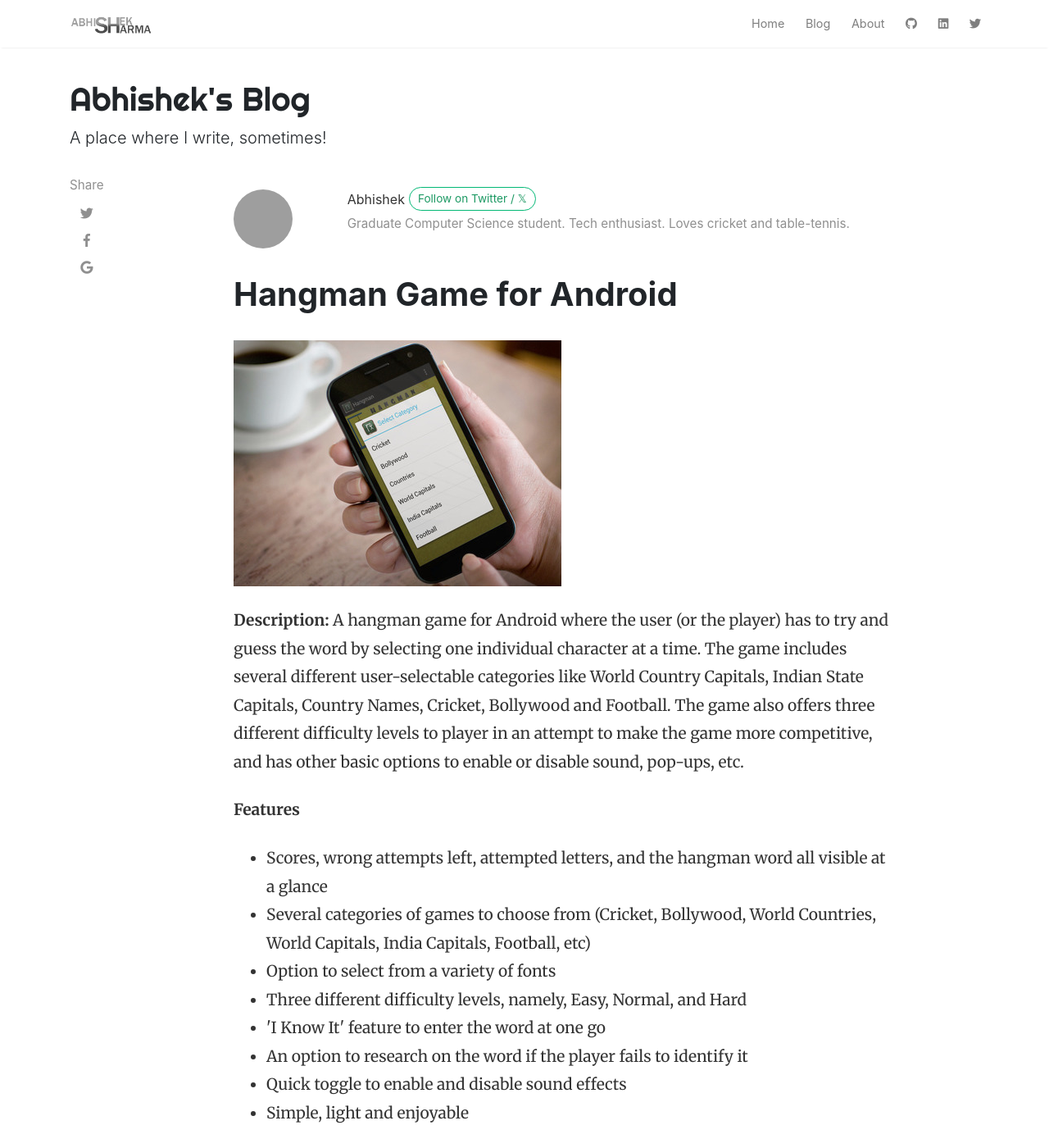
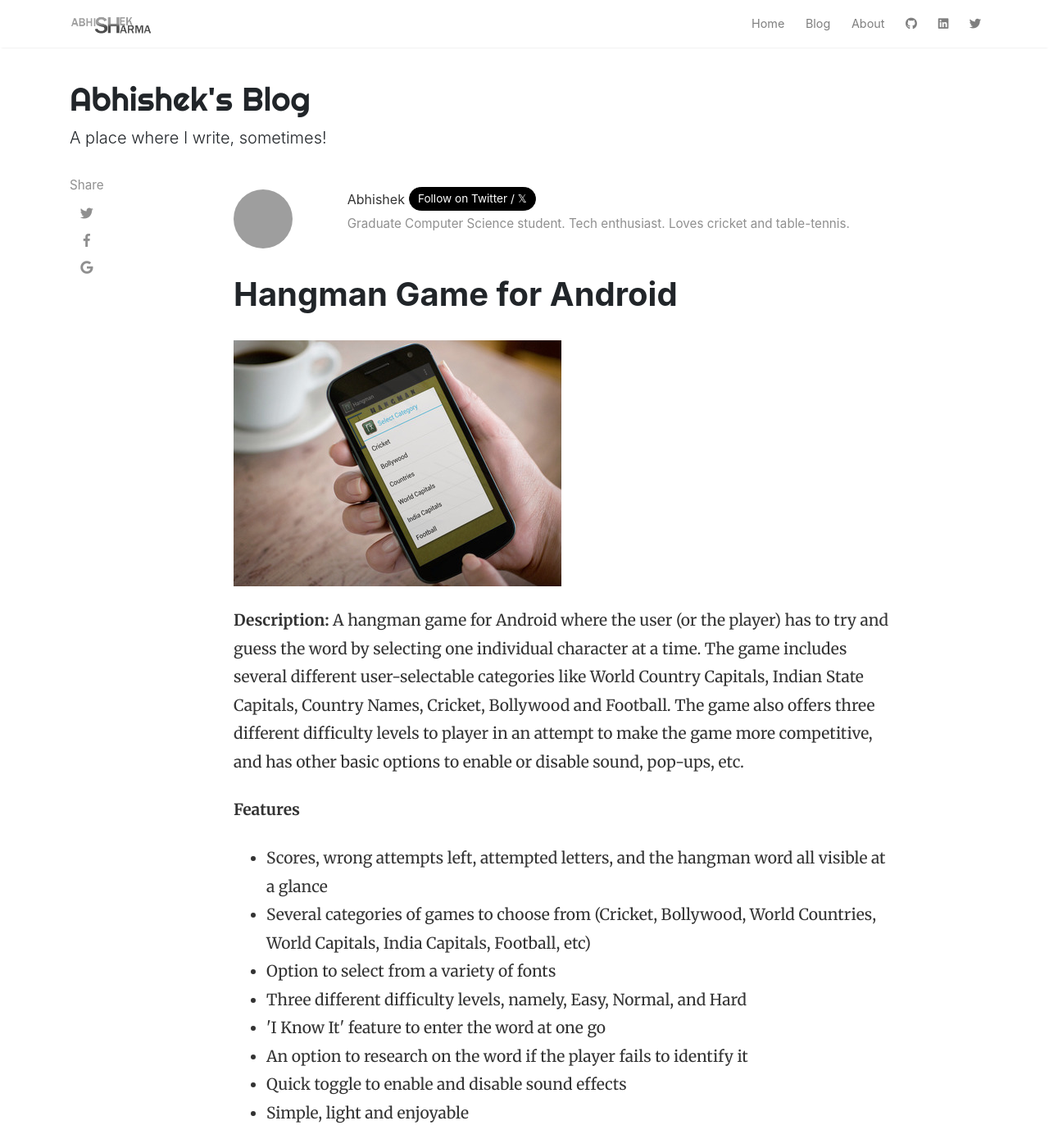
Before and after one commit to abhishekmsharma/blog, a Jekyll site: the page built from _posts/2013-07-06-hangman-game-for-android.md, in a window 1280 px wide and 1400 px high. Shown: the whole window at 82% size. Built offline with Jekyll 4.4.1, drawn with Linux system fonts in a browser that asks for light colours; nearby versions of some CDN libraries; comment, search, counter and statistics services are not loaded; grey boxes are pictures that could not be loaded.

Commit message:
Update screen.css

```diff
--- a/assets/css/screen.css
+++ b/assets/css/screen.css
@@ -407,13 +407,19 @@ License: https://www.wowthemes.net/freebies-license/
      margin-bottom:1.2rem;
 }
  .btn.follow {
-     border-color:#02B875;
-     color:#1C9963;
+     border-color:black;
+     background-color: black;
+     color:white;
      padding:3px 10px;
      text-align:center;
      border-radius:999em;
      font-size:0.85rem;
      display:inline-block;
+}
+.btn.follow:hover {
+     border-color:#1DA1F2;
+     background-color: #1DA1F2;
+     color:white;
 }
  .btn.subscribe {
      background-color:#1C9963;
```
